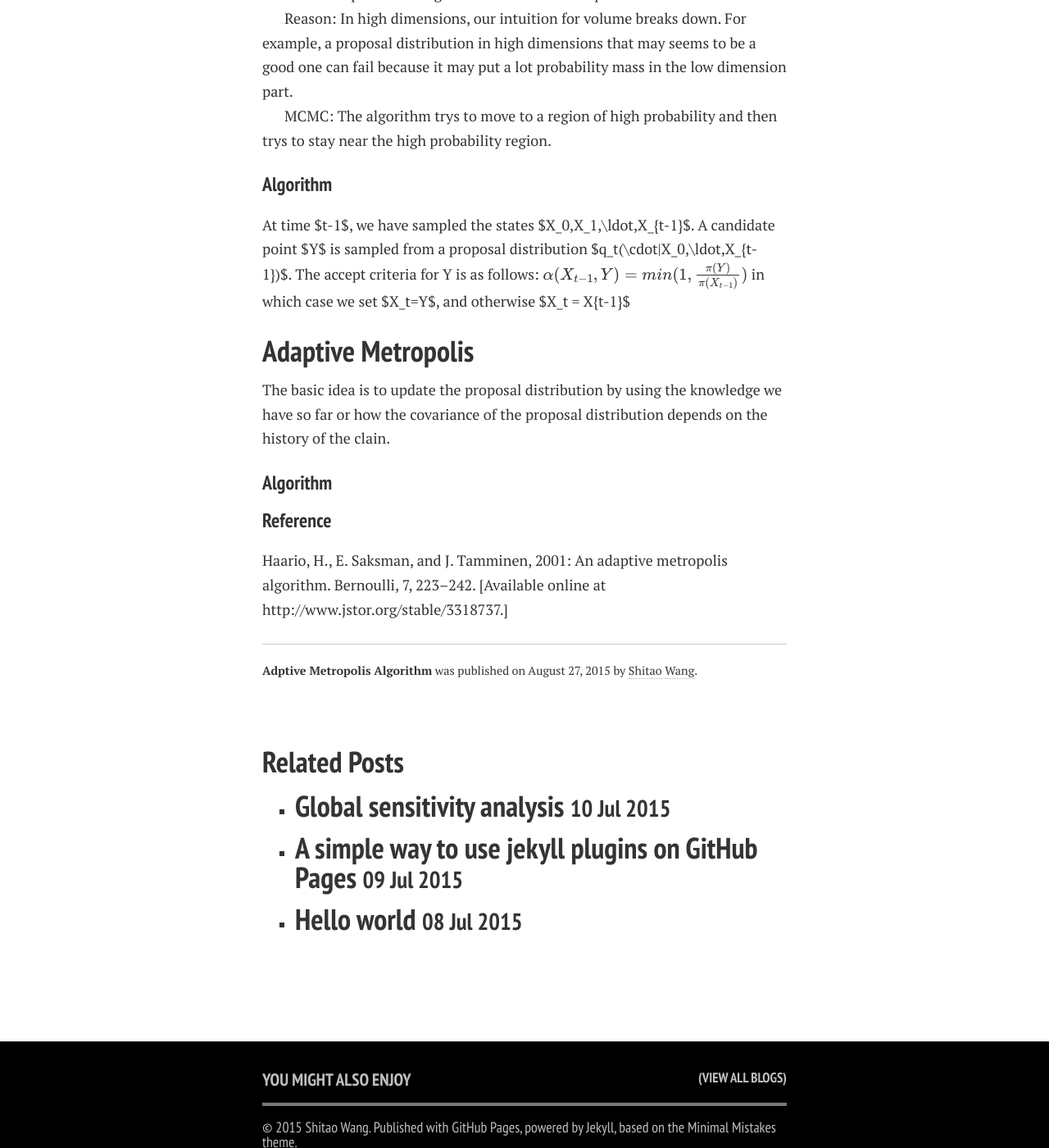
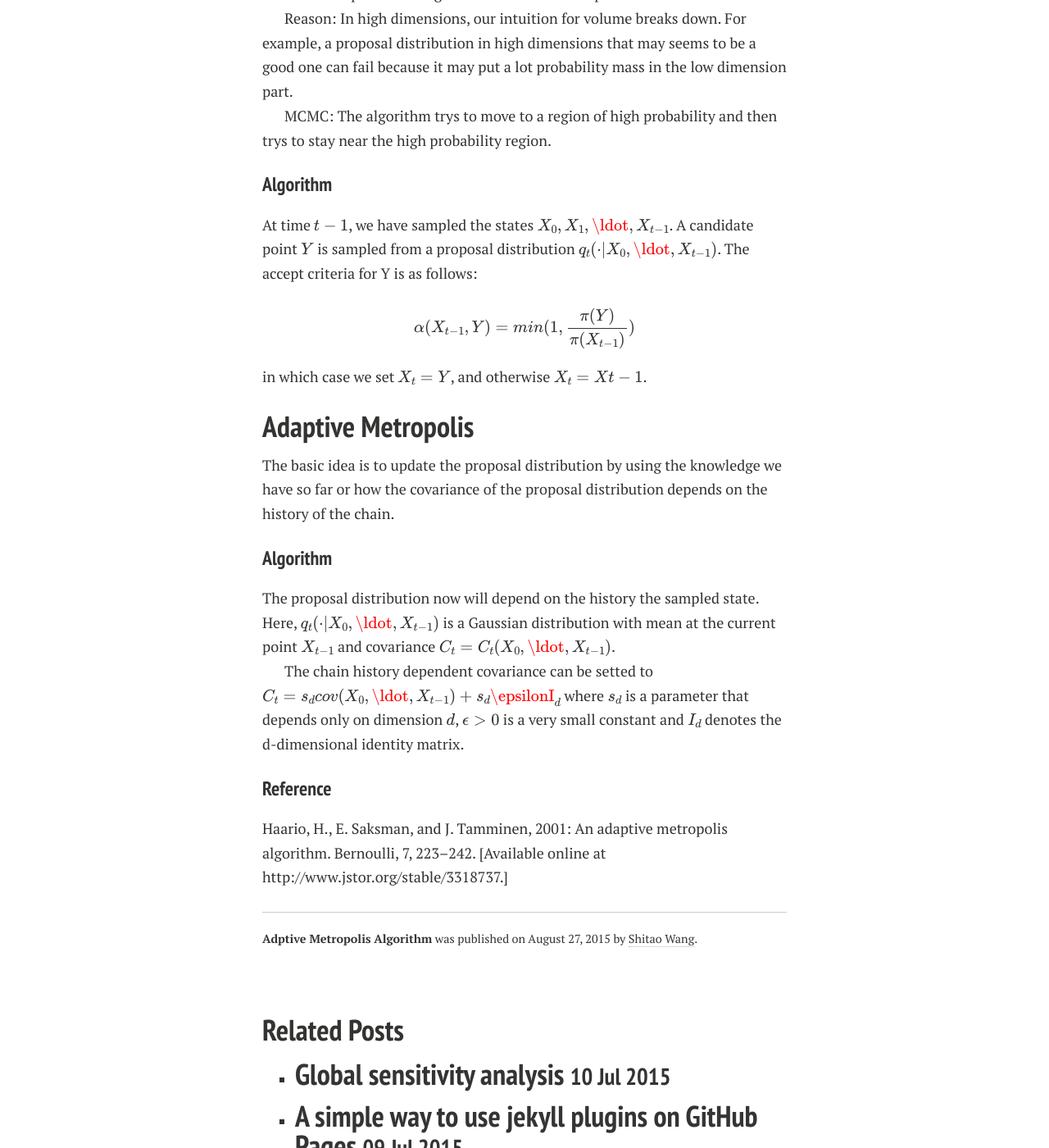
Before and after one commit to Shitao-zz/shitao.github.io, a Jekyll site: the page built from _posts/2015-08-27-adaptive-metropolis-algorithm.md, in a window 1280 px wide and 1400 px high, scrolled down 595 px. Shown: the whole window at 82% size. Built offline with Jekyll 4.4.1, drawn with Linux system fonts in a browser that asks for light colours; nearby versions of some CDN libraries; formulas are drawn with MathJax 3; comment, search, counter and statistics services are not loaded.

Commit message:
AM version2

```diff
--- a/_posts/2015-08-27-adaptive-metropolis-algorithm.md
+++ b/_posts/2015-08-27-adaptive-metropolis-algorithm.md
@@ -27,21 +27,31 @@ to stay near the high probability region.
 
 ### Algorithm
 
-At time $t-1$, we have sampled the states $X_0,X_1,\ldot,X_{t-1}$. A candidate
-point $Y$ is sampled from a proposal distribution
-$q_t(\cdot|X_0,\ldot,X_{t-1})$.
+At time $$t-1$$, we have sampled the states $$X_0,X_1,\ldot,X_{t-1}$$. A candidate
+point $$Y$$ is sampled from a proposal distribution
+$$q_t(\cdot|X_0,\ldot,X_{t-1})$$.
 The accept criteria for Y is as follows:
+
 $$\alpha(X_{t-1},Y)=min(1,\frac{\pi(Y)}{\pi(X_{t-1})})$$
-in which case we set $X_t=Y$, and otherwise $X_t = X{t-1}$
+
+in which case we set $$X_t=Y$$, and otherwise $$X_t = X{t-1}$$.
 
 ## Adaptive Metropolis
 
 The basic idea is to update the proposal distribution by using the knowledge we
 have so far or how the covariance of the proposal distribution depends on the
-history of the clain.
+history of the chain.
 
 ### Algorithm
 
+The proposal distribution now will depend on the history the sampled state.
+Here, $$q_t(\cdot|X_0,\ldot,X_{t-1})$$ is a Gaussian distribution with mean at
+the current point $$X_{t-1}$$ and covariance $$C_t=C_t(X_0,\ldot,X_{t-1})$$.
+
+The chain history dependent covariance can be setted to
+$$C_t=s_d cov(X_0,\ldot,X_{t-1})+s_d\epsilonI_d$$ where $$s_d$$ is a parameter
+that depends only on dimension $$d$$, $$\epsilon>0$$ is a very small
+constant and $$I_d$$ denotes the d-dimensional identity matrix.
 
 ### Reference
 
```
